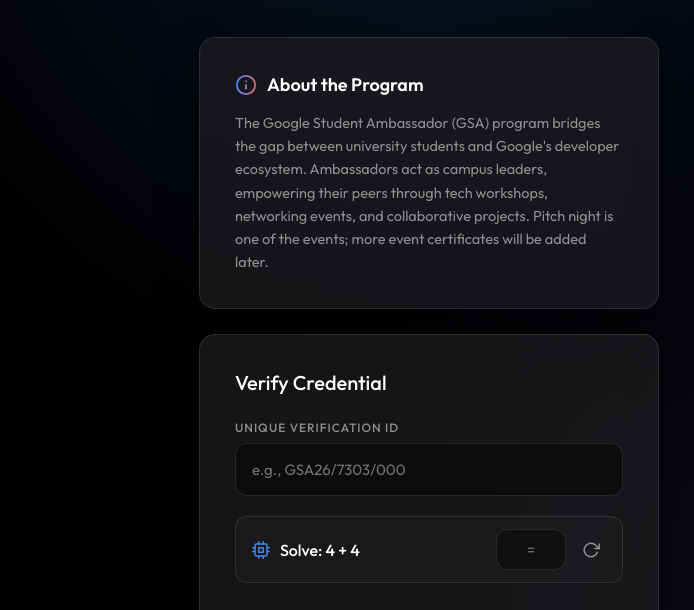
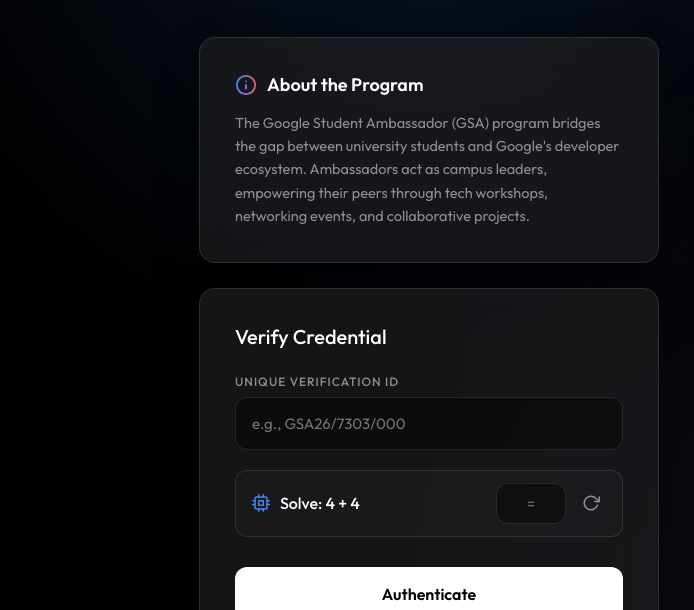
Before and after one commit to Aariz-Khan18/GSA, a plain HTML site: page index.html in a window 1280 px wide. Shown: the part 184-794 px from the top of the page, without its empty margins (211-905 px from the left). Drawn offline with Linux system fonts and the light colour scheme.

Commit message:
Update index.html

```diff
--- a/index.html
+++ b/index.html
@@ -393,7 +393,7 @@
                 About the Program
             </h3>
             <p class="about-text">
-                The Google Student Ambassador (GSA) program bridges the gap between university students and Google's developer ecosystem. Ambassadors act as campus leaders, empowering their peers through tech workshops, networking events, and collaborative projects. Pitch night is one of the events; more event certificates will be added later.
+                The Google Student Ambassador (GSA) program bridges the gap between university students and Google's developer ecosystem. Ambassadors act as campus leaders, empowering their peers through tech workshops, networking events, and collaborative projects.
             </p>
         </div>
 
```
